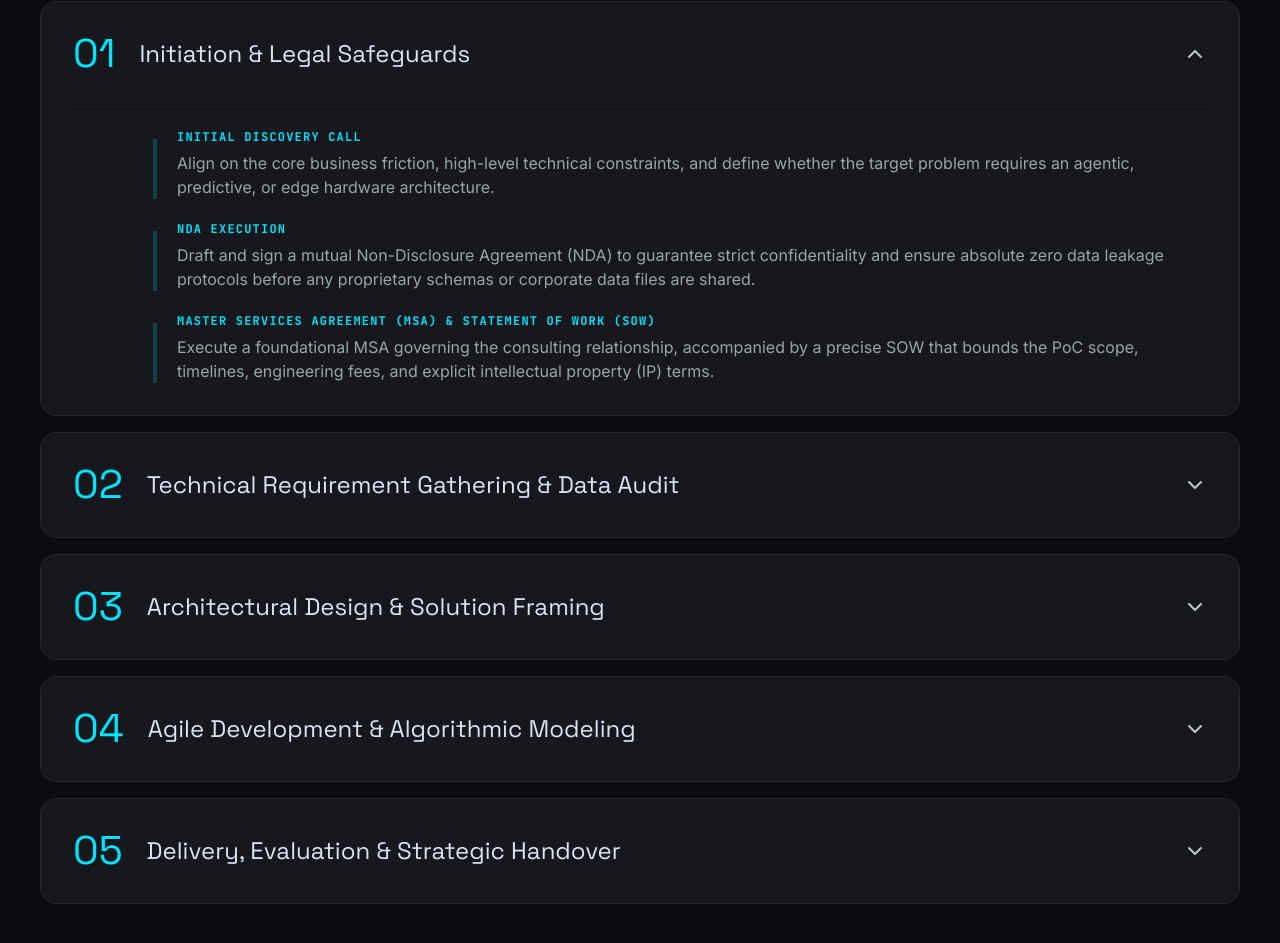
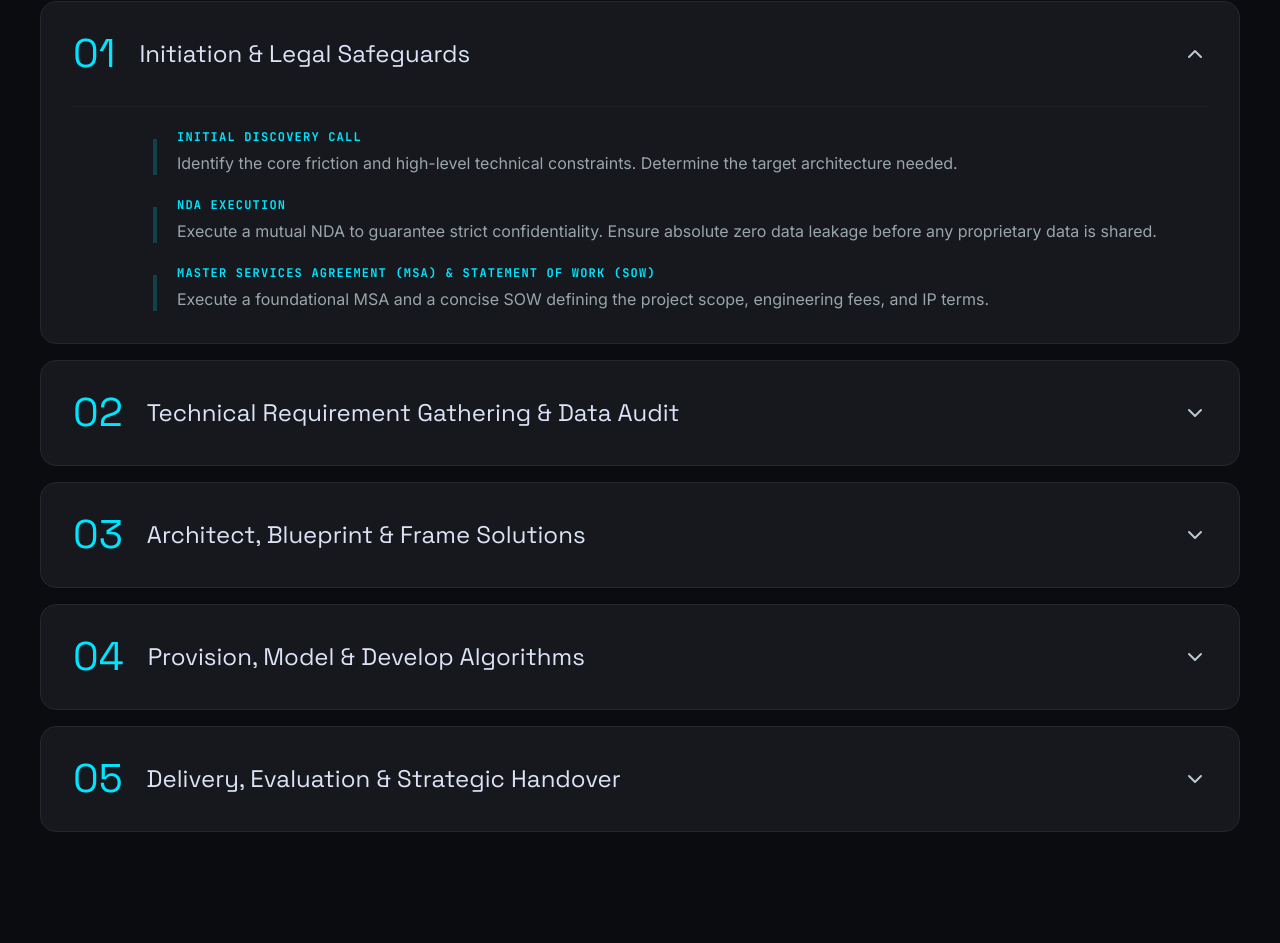
Before and after one commit to opensourcepundits/dot42, a React (Vite) app: page / in a window 1280 px wide. Shown: the part 3440-4383 px from the top of the page. Built offline with nearby package versions, Linux system fonts and the light colour scheme.

Commit message:
house keeping

```diff
--- a/src/components/Process.tsx
+++ b/src/components/Process.tsx
@@ -9,15 +9,15 @@ const PHASES = [
     steps: [
       {
         title: "Initial Discovery Call",
-        content: "Align on the core business friction, high-level technical constraints, and define whether the target problem requires an agentic, predictive, or edge hardware architecture.",
+        content: "Identify the core friction and high-level technical constraints. Determine the target architecture needed.",
       },
       {
         title: "NDA Execution",
-        content: "Draft and sign a mutual Non-Disclosure Agreement (NDA) to guarantee strict confidentiality and ensure absolute zero data leakage protocols before any proprietary schemas or corporate data files are shared.",
+        content: "Execute a mutual NDA to guarantee strict confidentiality. Ensure absolute zero data leakage before any proprietary data is shared.",
       },
       {
         title: "Master Services Agreement (MSA) & Statement of Work (SOW)",
-        content: "Execute a foundational MSA governing the consulting relationship, accompanied by a precise SOW that bounds the PoC scope, timelines, engineering fees, and explicit intellectual property (IP) terms.",
+        content: "Execute a foundational MSA and a concise SOW defining the project scope, engineering fees, and IP terms.",
       },
     ],
   },
@@ -27,51 +27,51 @@ const PHASES = [
     steps: [
       {
         title: "Deep-Dive Discovery Workshops",
-        content: "Conduct granular interviews with internal engineering teams, domain experts, and stakeholders to map out existing system topologies, data residency parameters, and operational bottlenecks.",
+        content: "Conduct granular interviews with your engineering teams to map out existing system topologies. Establish data residency boundaries and operational bottlenecks.",
       },
       {
         title: "Data Ingestion Audit & Schema Mapping",
-        content: "Securely ingest a representative subset of historical data into a VPC-isolated or self-hosted staging environment, validating data quality, feature dimensions, and structural anomalies.",
+        content: "Securely ingest a subset of data into a staging environment. Validate quality, identify anomalies, and establish schemas.",
       },
       {
         title: "Success Metric Definition",
-        content: "Programmatically define what constitutes a successful PoC by locking down verifiable Key Performance Indicators (KPIs), such as target prediction latency, statistical confidence intervals, or autonomous agent task-completion rates.",
+        content: "Define specific Key Performance Indicators (KPIs) to quantify PoC success. Establish clear targets for latency, accuracy, or completion rates.",
       },
     ],
   },
   {
     id: "03",
-    title: "Architectural Design & Solution Framing",
+    title: "Architect, Blueprint & Frame Solutions",
     steps: [
       {
         title: "System Topology Blueprinting",
-        content: "Design the end-to-end technical architecture, specifying the exact components needed—whether it is a localized compute pipeline running optimized vision models, or an interoperable multi-agent cluster utilizing the Model Context Protocol (MCP) framework.",
+        content: "Design the technical architecture and map exactly how autonomous components operate. Establish boundaries between agents and data sources.",
       },
       {
         title: "Deliverable Specification",
-        content: "Enumerate the precise software artifacts to be built, moving past basic web applications to specify low-level deliverables like Ahead-of-Time (AOT) compiled binaries, custom OS images with strict swap/memory bounds, or containerized microservices.",
+        content: "Enumerate the precise software artifacts and agent network structures to be built. Highlight low-level deliverables such as binaries or microservices.",
       },
       {
         title: "Architecture Review Milestone",
-        content: "Present the comprehensive system design and security posture to the client’s technical leadership for formal sign-off before initializing the development cycle.",
+        content: "Obtain formal sign-off from technical leadership on the system design and security posture. Ensure all technical requirements have been fully addressed.",
       },
     ],
   },
   {
     id: "04",
-    title: "Agile Development & Algorithmic Modeling",
+    title: "Provision, Model & Develop Algorithms",
     steps: [
       {
         title: "Infrastructure Provisioning",
-        content: "Initialize secure sandbox environments using Infrastructure as Code (IaC) blueprints, ensuring strict Role-Based Access Control (RBAC) and total data isolation boundaries.",
+        content: "Deploy secure sandbox environments using Infrastructure as Code (IaC). Establish strict Role-Based Access Control and data isolation.",
       },
       {
         title: "Mathematical Modeling & Core Engineering",
-        content: "Build custom statistical architectures, write parallelized tensor transformations using high-performance numerical computing frameworks, or orchestrate state-machine topologies for autonomous agent interaction.",
+        content: "Develop specialized algorithms, agents, and state-machine topologies tailored to your use case. Build custom numerical transformations where required.",
       },
       {
         title: "Rigorous Validation & Backtesting",
-        content: "Run the models or agent workflows through strict testing loops—evaluating performance against extreme volatility scenarios, verifying data schemas, and bounding predictive outputs within validated confidence intervals.",
+        content: "Subject the system to strict testing loops against extreme volatility scenarios. Verify schemas and predictive outputs within confidence intervals.",
       },
     ],
   },
@@ -81,15 +81,15 @@ const PHASES = [
     steps: [
       {
         title: "Functional PoC Demonstration",
-        content: "Present the working PoC artifact (e.g., an operational dashboard, an integrated MCP server tool catalog, or a live edge inference server pipeline) executing real-world multi-step enterprise workflows.",
+        content: "Present the functioning PoC artifact executing real-world enterprise workflows. Prove end-to-end integration across agents or pipelines.",
       },
       {
         title: "Technical Performance Sign-Off",
-        content: "Deliver the empirical validation logs, model cards, data lineage audits, and system vulnerability reports to prove the architecture satisfies all locked-down success metrics.",
+        content: "Deliver empirical logs, lineage audits, and vulnerability reports. Verify that the architecture meets all locked-down success metrics.",
       },
       {
         title: "Handover Blueprints & Next-Steps Roadmapping",
-        content: "Deliver clean, minimalist developer SDK documentation, operational runbooks, and an enterprise scaling roadmap detailing the path from a localized PoC to a production-grade, distributed system rollout.",
+        content: "Provide minimalist software SDK documentation and operational runbooks. Detail a scaling roadmap from PoC to a distributed production system.",
       },
     ],
   },
--- a/src/components/Specializations.tsx
+++ b/src/components/Specializations.tsx
@@ -792,6 +792,12 @@ const specializationData = [
     colSpan: "md:col-span-4 md:order-3 min-h-[350px]",
     services: [
       {
+        title: "Fine-Tuning LLMs",
+        description: "Custom fine-tuning of foundation models on your proprietary datasets to achieve unparalleled domain-specific reasoning and accuracy.",
+        metrics: ["DOMAIN ADAPTATION", "TASK SPECIALIZATION"],
+        Graphic: AtomGraphic
+      },
+      {
         title: "Private Enterprise LLMs",
         description: "Locally hosted or securely siloed Foundation Models fine-tuned on your proprietary intelligence with strict access controls.",
         metrics: ["100% DATA PRIVACY", "ON-PREM DEPLOYMENT"],
```
